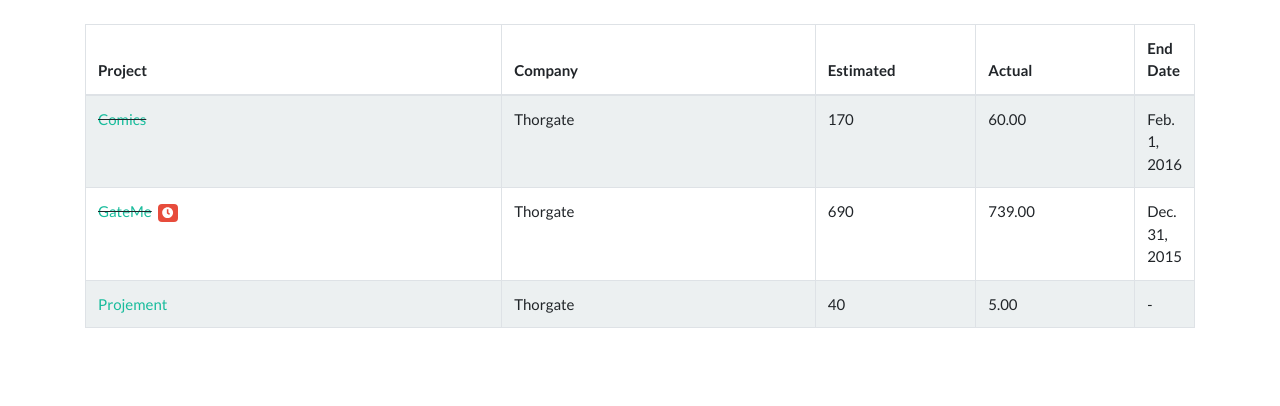
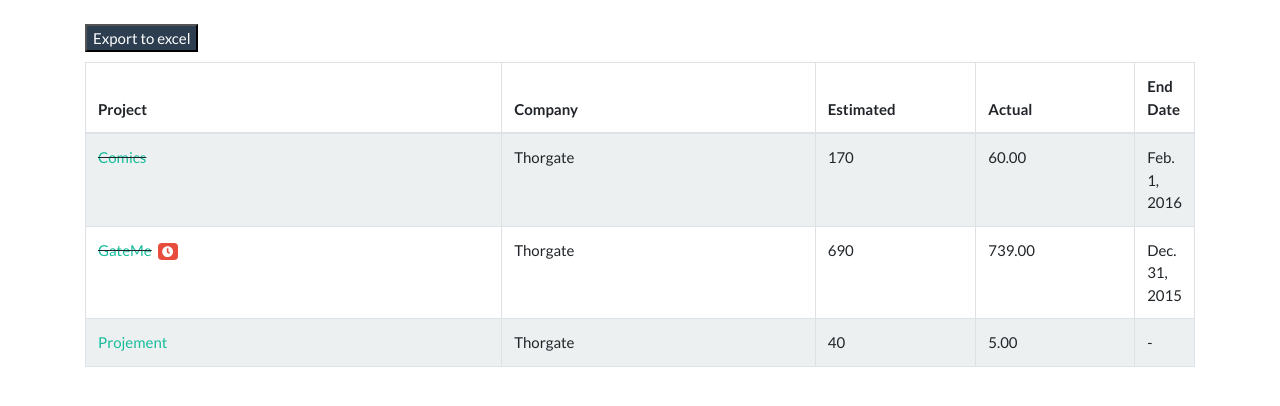
Before and after one commit to anjithadevan/project_manager, a Django app: page /dashboard/ in a window 1280 px wide. Shown: the part 77-483 px from the top of the page. Run offline with Django 3.2, Linux system fonts and the light colour scheme; the visitor is signed in with stand-in values (Sample User, id 1); data comes from the database, SQL or seed files in the repository; some libraries are stand-ins or nearby versions.

Commit message:
download product as excel

```diff
--- a/projement/templates/base.html
+++ b/projement/templates/base.html
@@ -76,6 +76,11 @@
             margin-bottom: 0.3rem;
             font-size: 1rem;
         }
+        .excel-download{
+             margin-bottom: 10px;
+             color: white;
+             background-color: #2c3e50;
+        }
     </style>
 </head>
 <body>
@@ -142,5 +147,7 @@
     <script src="https://use.fontawesome.com/releases/v5.0.9/js/all.js"
             integrity="sha384-8iPTk2s/jMVj81dnzb/iFR2sdA7u06vHJyyLlAd4snFpCl/SnyUjRrbdJsw1pGIl"
             crossorigin="anonymous"></script>
+    <script src="https://cdn.jsdelivr.net/gh/linways/table-to-excel@v1.0.4/dist/tableToExcel.js"></script>
+
 </body>
 </html>
--- a/projement/templates/projects/dashboard.html
+++ b/projement/templates/projects/dashboard.html
@@ -2,7 +2,7 @@
 
 {% block content %}
     <div class="table-responsive">
-        <table class="table table-bordered table-striped table-hover">
+        <table class="table table-bordered table-striped table-hover" id="contentTable">
             <thead>
                 <tr>
                     <th width="40%">Project</th>
@@ -13,6 +13,7 @@
                 </tr>
             </thead>
             <tbody>
+            <button class="excel-download"><a id="downloadLink" onclick="downloadExcel(this)">Export to excel</a></button>
                 {% for project in projects %}
                     <tr>
                         <td>
@@ -34,4 +35,14 @@
             </tbody>
         </table>
     </div>
+<script>
+function downloadExcel(elem) {
+  var table = document.getElementById("contentTable");
+  var html = table.outerHTML;
+  var url = 'data:application/vnd.ms-excel,' + escape(html); // Set your html table into url
+  elem.setAttribute("href", url);
+  elem.setAttribute("download", "product_details.xls"); // Choose the file name
+  return false;
+}
+</script>
 {% endblock content %}
```
